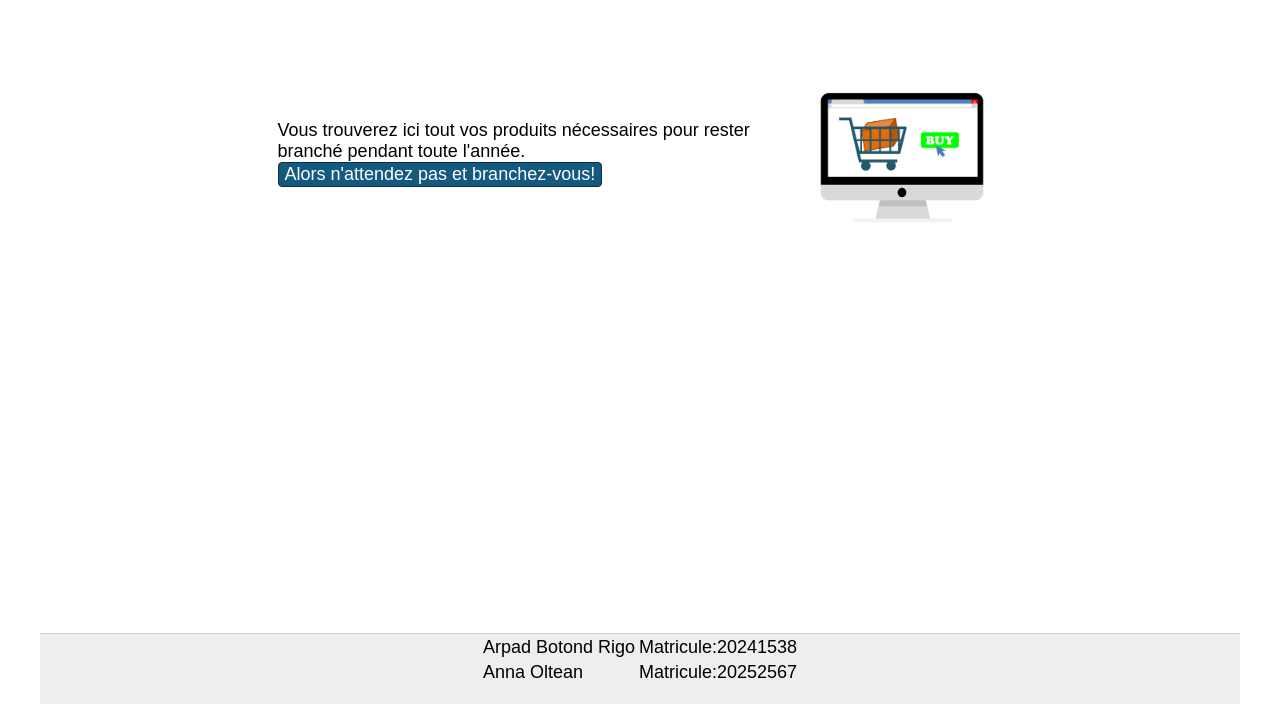
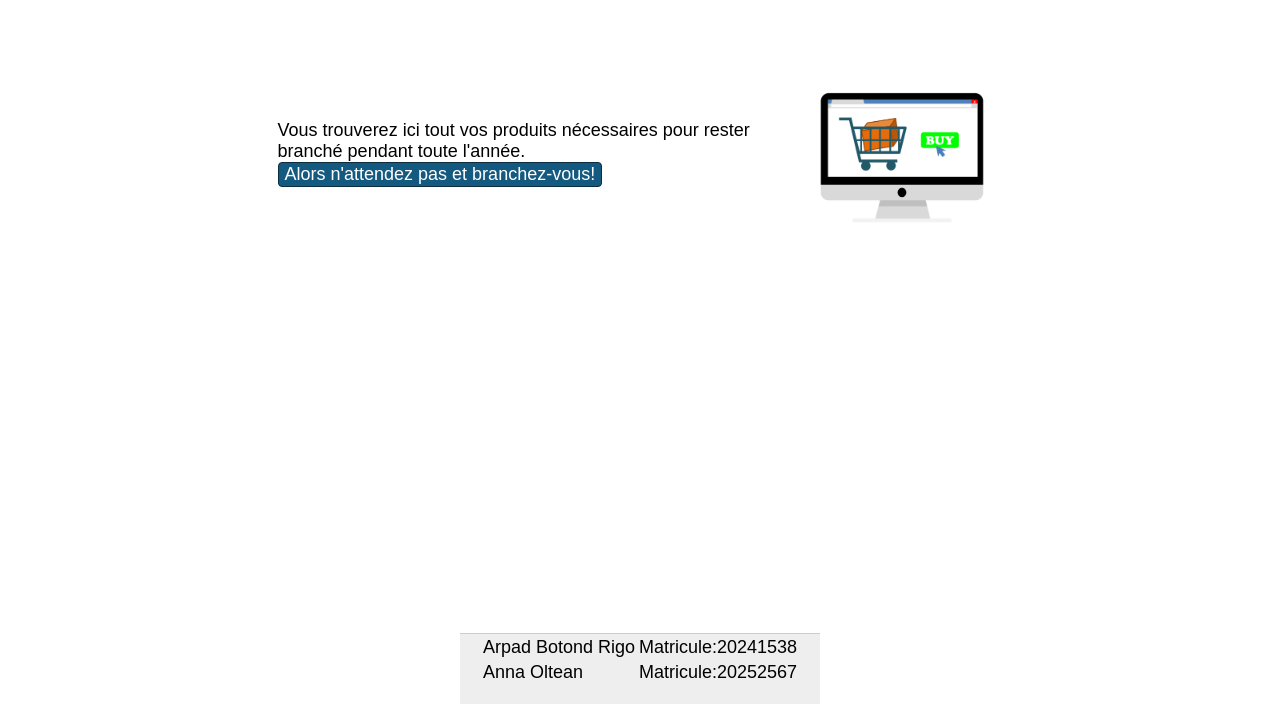
Before and after one commit to Arpad05/Devoir-IFT1005, a plain HTML site: page index.html in a window 1280 px wide. Shown: the part 104-808 px from the top of the page. Drawn offline with Linux system fonts and the light colour scheme.

Commit message:
Update CSS_source-code.css

```diff
--- a/assets/css/CSS_source-code.css
+++ b/assets/css/CSS_source-code.css
@@ -89,7 +89,6 @@ header{
 }
 footer{
   margin: auto;
-  width: 1200px;
   flex-shrink: 0;
   background-color: #eeeeee;
   height: 70px;
```
